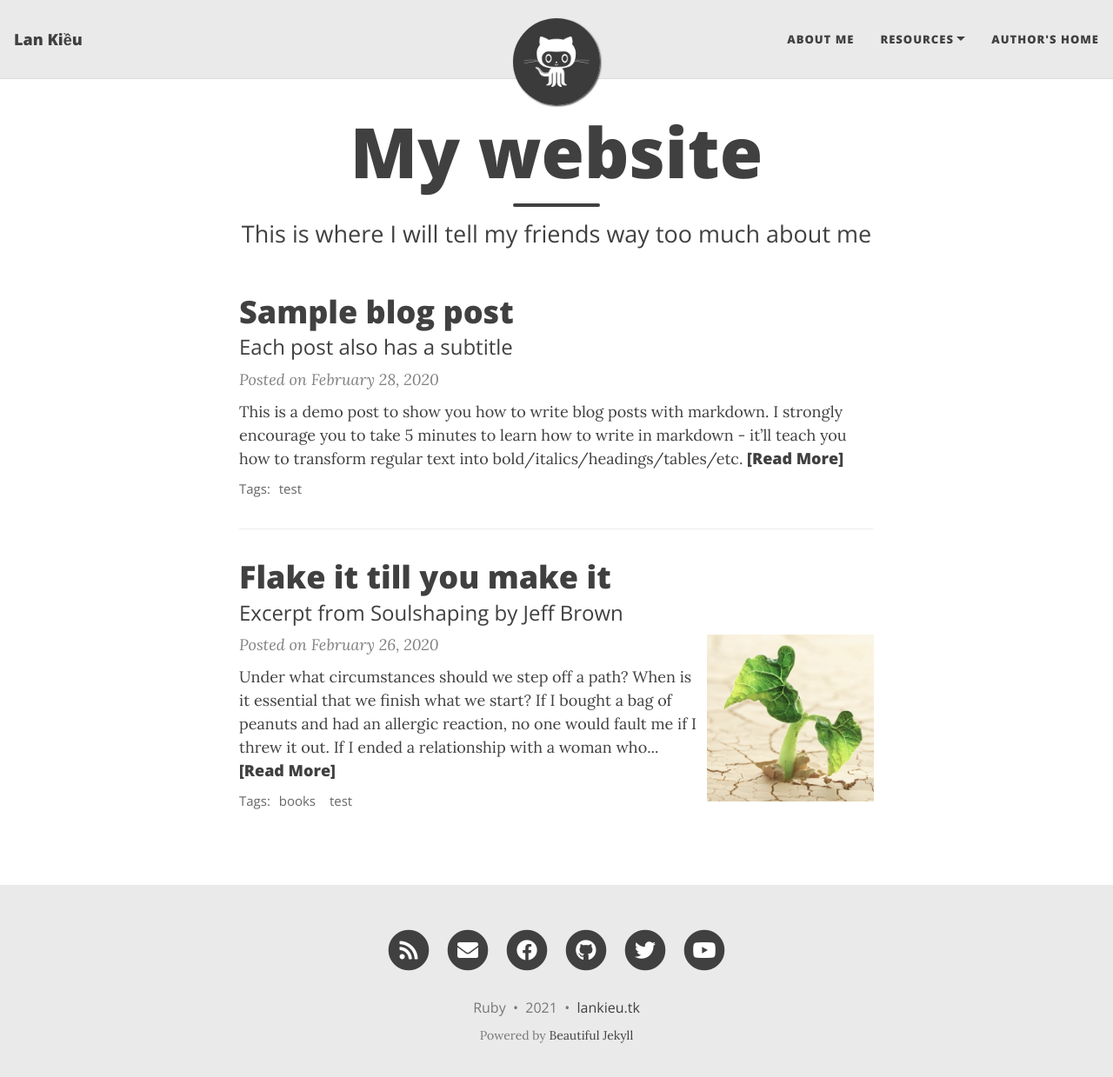
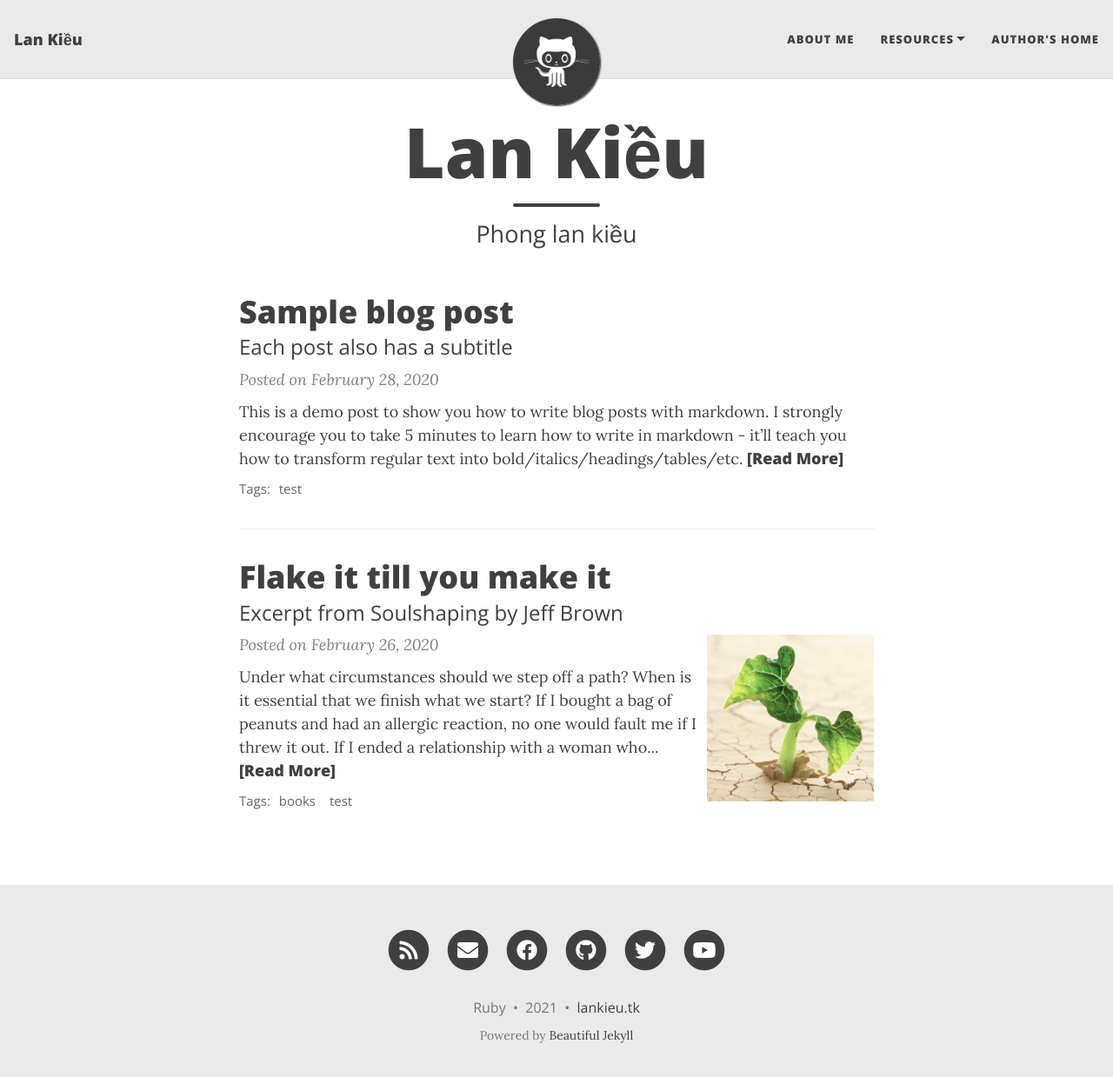
Before and after one commit to ThongNCT/chithong1612.github.io, a Jekyll site: the page built from index.html, in a window 1280 px wide and 1252 px high. Shown: the top 1239 px of the window at 87% size. Built offline with Jekyll 4.4.1, drawn with Linux system fonts in a browser that asks for light colours; nearby versions of some CDN libraries; the list of posts is cut into pages by our own code.

Commit message:
Update index.html

```diff
--- a/index.html
+++ b/index.html
@@ -1,5 +1,5 @@
 ---
 layout: home
-title: My website
-subtitle: This is where I will tell my friends way too much about me
+title: Lan Kiều
+subtitle: Phong lan kiều
 ---
```
